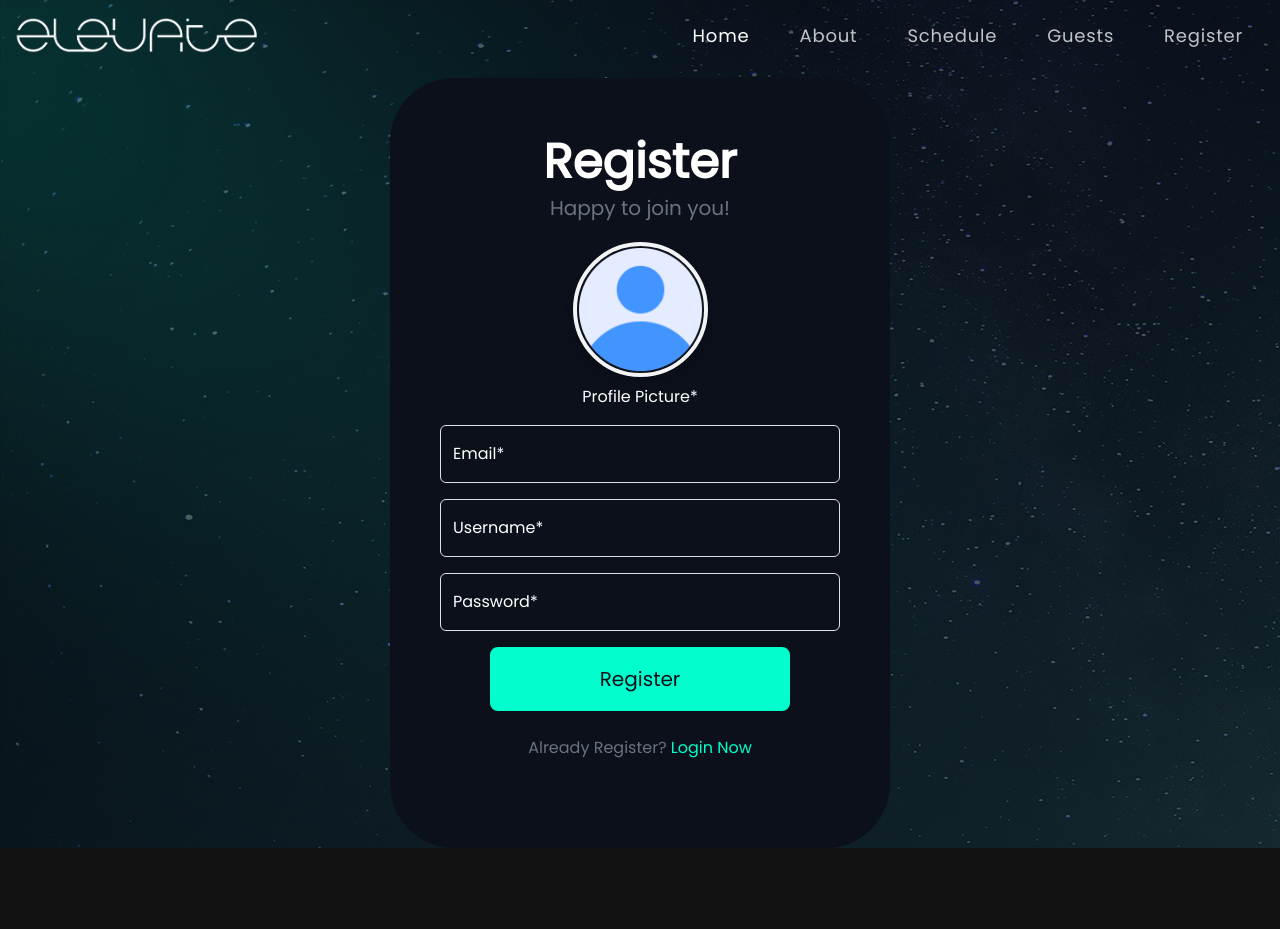
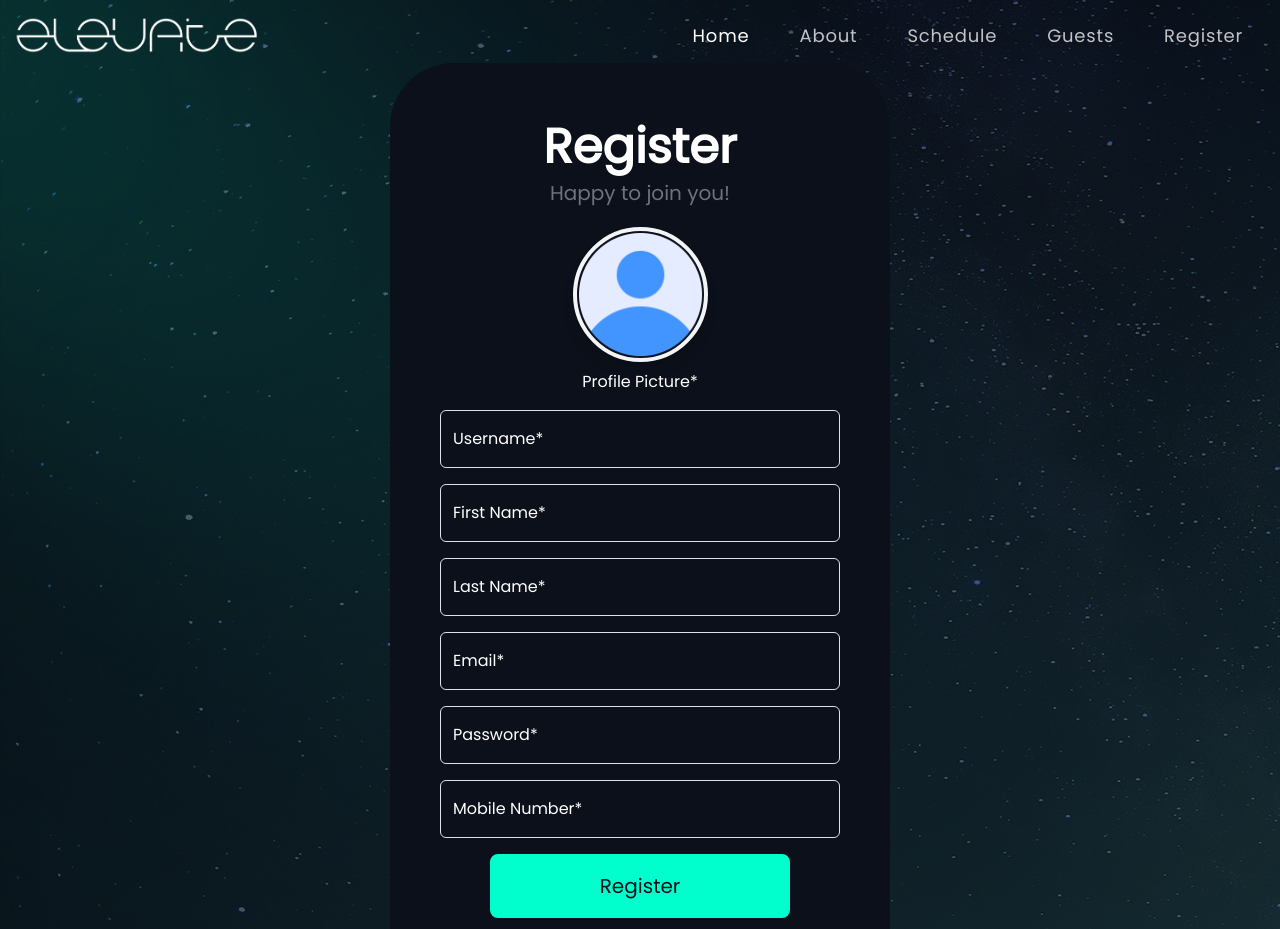
Before and after one commit to tiyash-whatever/ieeecsiemConverge2024, a React (Create React App) app in the folder client/: page /register in a window 1280 px wide. Shown: the top 929 px of the page. Before the commit the page ends 848 px from the top, so only its background shows below. Built offline with nearby package versions, Linux system fonts and the light colour scheme.

Commit message:
reg fields added

```diff
--- a/client/public/index.html
+++ b/client/public/index.html
@@ -3,11 +3,11 @@
 
 <head>
   <meta charset="utf-8" />
-  <link rel="icon" href="%PUBLIC_URL%/favicon.ico" />
+  <!-- <link rel="icon" href="%PUBLIC_URL%/favicon.ico" /> -->
   <meta name="viewport" content="width=device-width, initial-scale=1" />
   <meta name="theme-color" content="#000000" />
-  <meta name="description" content="Web site created using create-react-app" />
-  <link rel="apple-touch-icon" href="%PUBLIC_URL%/logo192.png" />
+  <meta name="description" content="IEEE IEM SB flagship event" />
+  <link rel="apple-touch-icon" />
   <!--
       manifest.json provides metadata used when your web app is installed on a
       user's mobile device or desktop. See https://developers.google.com/web/fundamentals/web-app-manifest/
@@ -24,7 +24,7 @@
     -->
   <link href="https://cdn.jsdelivr.net/npm/bootstrap@5.3.0-alpha1/dist/css/bootstrap.min.css" rel="stylesheet"
     integrity="sha384-GLhlTQ8iRABdZLl6O3oVMWSktQOp6b7In1Zl3/Jr59b6EGGoI1aFkw7cmDA6j6gD" crossorigin="anonymous">
-  <title>React App</title>
+  <title>Elevate 2023</title>
 </head>
 
 <body>
--- a/client/src/components/Projects.jsx
+++ b/client/src/components/Projects.jsx
@@ -53,16 +53,16 @@ const Projects = () => {
                       id="pills-tab"
                     >
                       <Nav.Item>
-                        <Nav.Link eventKey="first">Tab 1</Nav.Link>
+                        <Nav.Link eventKey="first">6th April</Nav.Link>
                       </Nav.Item>
                       <Nav.Item>
-                        <Nav.Link eventKey="second">Tab 2</Nav.Link>
+                        <Nav.Link eventKey="second">7th April</Nav.Link>
                       </Nav.Item>
                       <Nav.Item>
-                        <Nav.Link eventKey="third">Tab 3</Nav.Link>
+                        <Nav.Link eventKey="third">8th April</Nav.Link>
                       </Nav.Item>
                       <Nav.Item>
-                        <Nav.Link eventKey="fourth">Tab 4</Nav.Link>
+                        <Nav.Link eventKey="fourth">9th April</Nav.Link>
                       </Nav.Item>
                     </Nav>
                     <Tab.Content
@@ -77,63 +77,70 @@ const Projects = () => {
                             return <ProjectCard key={index} {...project} />;
                           })}
                         </Row> */}
-                        <div class="tl-content" style={{top: "10%"}}>
-                    <p><i class="fa fa-clock-o" style={{color:"white"}}>
-                            10:00 AM - 10:45 AM</i> <span style={{paddingLeft: "20px", fontStyle: "bold"}}>
-                            Inauguration</span>
+                        {/* <div class="tl-content" style={{ top: "10%" }}>
+                          <p>
+                            <i class="fa fa-clock-o" style={{ color: "white" }}>
+                              10:00 AM - 10:45 AM
+                            </i>{" "}
+                            <span
+                              style={{ paddingLeft: "20px", fontStyle: "bold" }}
+                            >
+                              Inauguration
+                            </span>
                           </p>
 
-                    <p><i class="fa fa-clock-o" style={{color:"white"}}>
-                            11:00 AM - 12:00 PM</i> <span style={{paddingLeft: "20px"}}>
-                            Networking Session</span> </p>
-                    <p><i class="fa fa-clock-o" style={{color:"white"}}>
-                            12:00 PM - 1:00 PM</i> <span style={{paddingLeft: "20px"}}>
-                            Panel Discussion: Women Rights/Human Rights</span> </p>
+                          <p>
+                            <i class="fa fa-clock-o" style={{ color: "white" }}>
+                              11:00 AM - 12:00 PM
+                            </i>{" "}
+                            <span style={{ paddingLeft: "20px" }}>
+                              Networking Session
+                            </span>{" "}
+                          </p>
+                          <p>
+                            <i class="fa fa-clock-o" style={{ color: "white" }}>
+                              12:00 PM - 1:00 PM
+                            </i>{" "}
+                            <span style={{ paddingLeft: "20px" }}>
+                              Panel Discussion: Women Rights/Human Rights
+                            </span>{" "}
+                          </p>
                           <ul>
-                        -Women entrepreneurship in the wake of economic liberalisation and globalisation.
+                            -Women entrepreneurship in the wake of economic
+                            liberalisation and globalisation.
                           </ul>
-                    <p><i class="fa fa-clock-o" style={{color:"white"}}>
-                            1:30 PM - 2:30 PM</i> <span style={{paddingLeft: "40px"}}>
-                            Roadmap to DSA</span> </p>
+                          <p>
+                            <i class="fa fa-clock-o" style={{ color: "white" }}>
+                              1:30 PM - 2:30 PM
+                            </i>{" "}
+                            <span style={{ paddingLeft: "40px" }}>
+                              Roadmap to DSA
+                            </span>{" "}
+                          </p>
                           <ul>
-                        -Geeks For Geeks <br/>
+                            -Geeks For Geeks <br />
                             Speaker : Dr. Mousiki Kar
                           </ul>
-                    <p><i class="fa fa-clock-o" style={{color:"white"}}>
-                            6:00 PM - 7:00 PM</i> <span style={{paddingLeft: "40px"}}>
-
-                            Physical and computational modeling of smart homes</span> </p>
-                    <ul>
-                        Speaker : Damla Turgut
-                    </ul>
-                </div>
+                          <p>
+                            <i class="fa fa-clock-o" style={{ color: "white" }}>
+                              6:00 PM - 7:00 PM
+                            </i>{" "}
+                            <span style={{ paddingLeft: "40px" }}>
+                              Physical and computational modeling of smart homes
+                            </span>{" "}
+                          </p>
+                          <ul>Speaker : Damla Turgut</ul>
+                        </div> */}
+                        <div>Coming Soon!</div>
                       </Tab.Pane>
                       <Tab.Pane eventKey="second">
-                        <p>
-                          Lorem ipsum dolor sit amet consectetur adipisicing
-                          elit. Cumque quam, quod neque provident velit, rem
-                          explicabo excepturi id illo molestiae blanditiis,
-                          eligendi dicta officiis asperiores delectus quasi
-                          inventore debitis quo.
-                        </p>
+                        <div>Coming Soon!</div>
                       </Tab.Pane>
                       <Tab.Pane eventKey="third">
-                        <p>
-                          Lorem ipsum dolor sit amet consectetur adipisicing
-                          elit. Cumque quam, quod neque provident velit, rem
-                          explicabo excepturi id illo molestiae blanditiis,
-                          eligendi dicta officiis asperiores delectus quasi
-                          inventore debitis quo.
-                        </p>
+                        <div>Coming Soon!</div>
                       </Tab.Pane>
                       <Tab.Pane eventKey="fourth">
-                        <p>
-                          Lorem ipsum dolor sit amet consectetur adipisicing
-                          elit. Cumque quam, quod neque provident velit, rem
-                          explicabo excepturi id illo molestiae blanditiis,
-                          eligendi dicta officiis asperiores delectus quasi
-                          inventore debitis quo.
-                        </p>
+                        <div>Coming Soon!</div>
                       </Tab.Pane>
                     </Tab.Content>
                   </Tab.Container>
--- a/client/src/components/Register.js
+++ b/client/src/components/Register.js
@@ -15,9 +15,12 @@ export default function Register() {
 
   const formik = useFormik({
     initialValues: {
+      firstName:"",
+      lastName:"",
       email: "",
       username: "",
       password: "",
+      mobile:""
     },
     validate: registerValidation,
     validateOnBlur: false,
@@ -47,7 +50,7 @@ export default function Register() {
     <div className="container mx-auto">
       <Toaster position="top-center" reverseOrder={false}></Toaster>
 
-      <div className="flex justify-center items-center h-screen">
+      <div className="flex justify-center items-center">
         {/* <div className={styles.glass} style={{ width: "45%", paddingTop: '3em'}}> */}
         <div className="signup form-bx">
           <div className="title flex flex-col items-center">
@@ -74,7 +77,37 @@ export default function Register() {
                 name="profile"
               />
             </div>
-            <label htmlFor="email">Profile Picture*</label>
+            <label htmlFor="profile">Profile Picture*</label>
+            {/* username */}
+            <div className="form-floating my-3">
+              <input
+                {...formik.getFieldProps("username")}
+                className="form-control"
+                type="text"
+                placeholder="Username"
+              />
+              <label htmlFor="username">Username*</label>
+            </div>
+            {/* first name */}
+            <div className="form-floating my-3">
+              <input
+                {...formik.getFieldProps("firstName")}
+                className="form-control"
+                type="firstName"
+                placeholder="First Name"
+              />
+              <label htmlFor="firstName">First Name*</label>
+            </div>
+            {/* last name */}
+            <div className="form-floating my-3">
+              <input
+                {...formik.getFieldProps("lastName")}
+                className="form-control"
+                type="lastName"
+                placeholder="Last Name"
+              />
+              <label htmlFor="lastName">Last Name*</label>
+            </div>
             {/* email */}
             <div className="form-floating my-3">
               <input
@@ -85,16 +118,7 @@ export default function Register() {
               />
               <label htmlFor="email">Email*</label>
             </div>
-            {/* username */}
-            <div className="form-floating my-3">
-              <input
-                {...formik.getFieldProps("username")}
-                className="form-control"
-                type="text"
-                placeholder="Username"
-              />
-              <label htmlFor="username">Username*</label>
-            </div>
+
             {/* password */}
             <div className="form-floating my-3">
               <input
@@ -104,6 +128,16 @@ export default function Register() {
                 placeholder="Password"
               />
               <label htmlFor="password">Password*</label>
+            </div>
+            {/* mobile */}
+            <div className="form-floating my-3">
+              <input
+                {...formik.getFieldProps("mobile")}
+                className="form-control"
+                type="text"
+                placeholder="Mobile Number"
+              />
+              <label htmlFor="mobile">Mobile Number*</label>
             </div>
 
             <button className={styles.btn} type="submit">
--- a/client/src/index.css
+++ b/client/src/index.css
@@ -326,7 +326,7 @@ nav.navbar .navbar-toggler[aria-expanded="true"] .navbar-toggler-icon {
 }
 
 .signup {
-    margin-top: 10%;
+    margin-top: 5%;
     width: 500px;
 }
 
```
Lines whose indentation alone changed are shown as unchanged.
